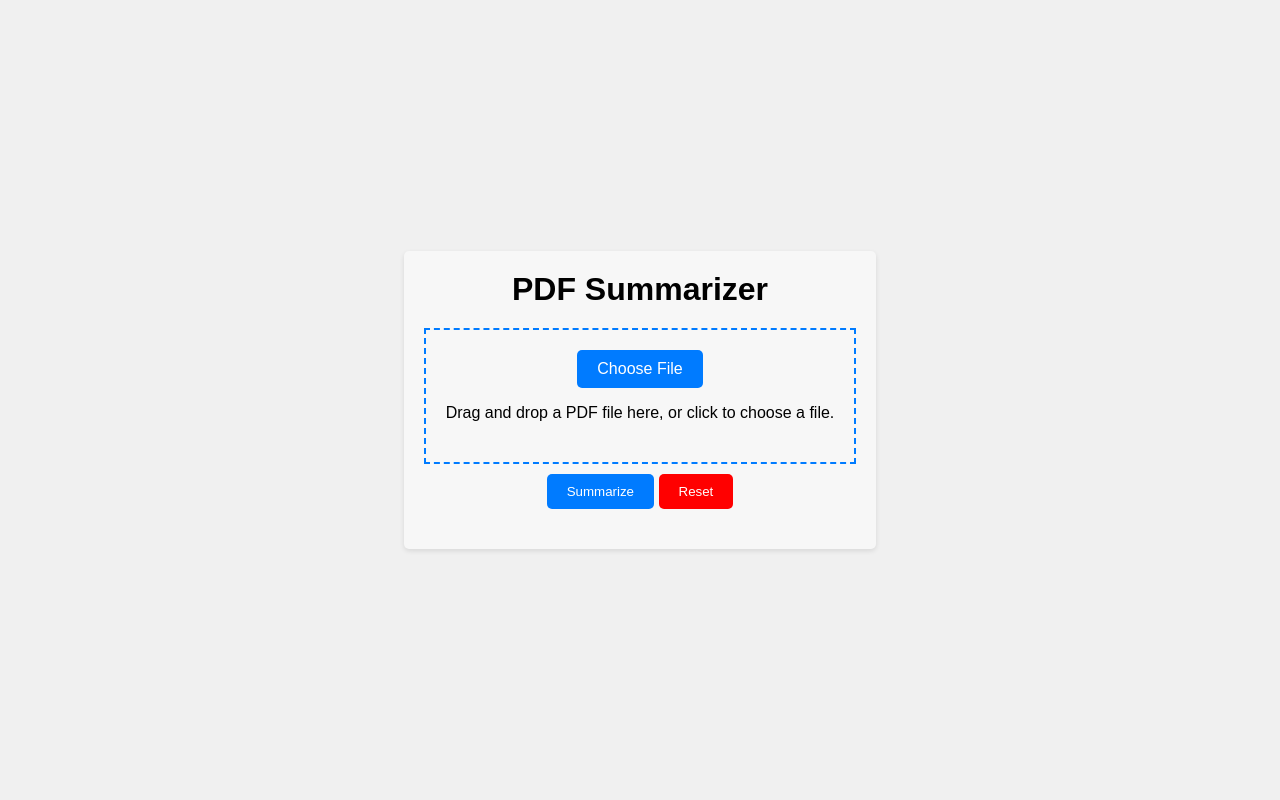
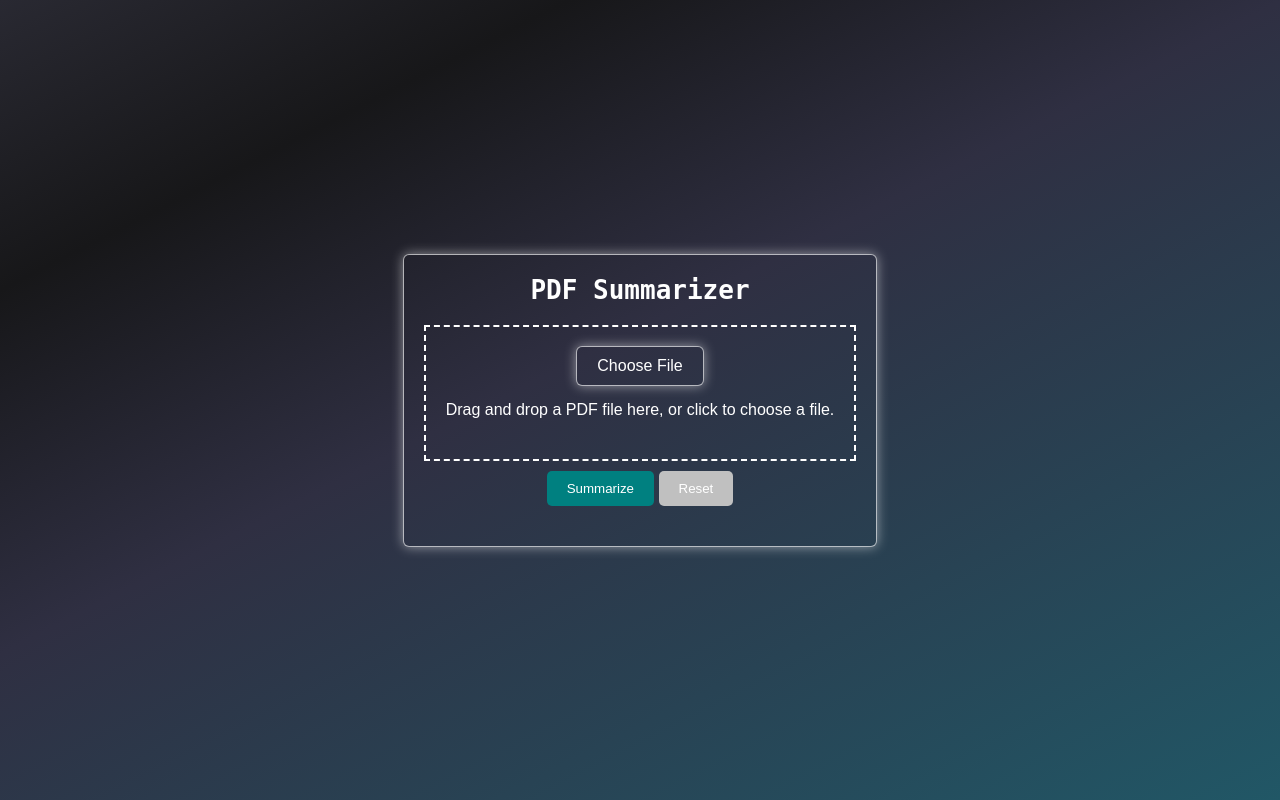
Before and after one commit to hrishikeshdeshpande111/pdfsummariser, a Flask app: page / in a window 1280 px wide. Run offline with Flask 3, Linux system fonts and the light colour scheme.

Commit message:
Update style.css

```diff
--- a/static/style.css
+++ b/static/style.css
@@ -9,22 +9,29 @@ body {
     justify-content: center;
     align-items: center;
     height: 100vh;
-    background-color: #f0f0f0;
+    background: linear-gradient(153deg, rgba(41,41,50,1) 0%, rgba(23,23,25,1) 20%, rgba(47,47,66,1) 45%, rgba(33,87,102,1) 100%, rgba(0,212,255,1) 100%);
 }
 
 .container {
     max-width: 800px;
     margin: 0 auto;
     padding: 20px;
-    background-color: #f7f7f7;
+    background-color: transparent;
     border-radius: 5px;
-    box-shadow: 0 2px 5px rgba(0, 0, 0, 0.1);
+    box-shadow: 0px 0px 12px 1px rgba(255, 255, 255, 0.5),
+                0px 0px 0px 1px rgba(255, 255, 255, 0.541);
     text-align: center;
 }
 
 h1 {
     margin-top: 0;
     margin-bottom: 20px;
+    color: white;
+    font-family: monospace;
+}
+
+p{
+    color: white;
 }
 
 form {
@@ -32,29 +39,31 @@ form {
 }
 
 .upload-area {
-    border: 2px dashed #007bff;
+    border: 2px dashed white;
     padding: 20px;
     text-align: center;
     transition: border-color 0.3s ease-in-out;
 }
 
 .upload-area.drag-over {
-    border-color: #0056b3;
+    border-color: grey;
 }
 
 .custom-file-upload {
     display: inline-block;
     padding: 10px 20px;
-    background-color: #007bff;
+    background-color: transparent;
     color: #fff;
     border: none;
     cursor: pointer;
     border-radius: 5px;
     transition: background-color 0.3s ease-in-out;
+    box-shadow: 0px 0px 12px 1px rgba(255, 255, 255, 0.5),
+                0px 0px 0px 1px rgba(255, 255, 255, 0.541);
 }
 
 .custom-file-upload:hover {
-    background-color: #0056b3;
+    background-color: grey;
 }
 
 input[type="file"] {
@@ -62,7 +71,7 @@ input[type="file"] {
 }
 
 input[type="submit"] {
-    background-color: #007bff;
+    background-color: teal;
     color: #fff;
     border: none;
     padding: 10px 20px;
@@ -73,11 +82,12 @@ input[type="submit"] {
 }
 
 input[type="submit"]:hover {
-    background-color: #0056b3;
+    background-color: rgb(5, 99, 99);
 }
 
 h2 {
     margin-top: 20px;
+    color: white;
 }
 
 p {
@@ -85,7 +95,7 @@ p {
 }
 
 #reset-button {
-    background-color: #ff0000; /* Red color */
+    background-color: silver; /* Red color */
     color: #fff;
     border: none;
     padding: 10px 20px;
@@ -95,16 +105,16 @@ p {
 }
 
 #reset-button:hover {
-    background-color: #cc0000; /* Darker red on hover */
+    background-color: rgb(121, 115, 115); /* Darker red on hover */
 }
 
 .upload-area.selected {
-    border-color: #28a745; /* Green color */
+    border-color: wheat;
 }
 
 .loading {
     display: none;
     margin-top: 10px;
     font-weight: bold;
-    color: #007bff;
+    color: wheat;
 }
```
